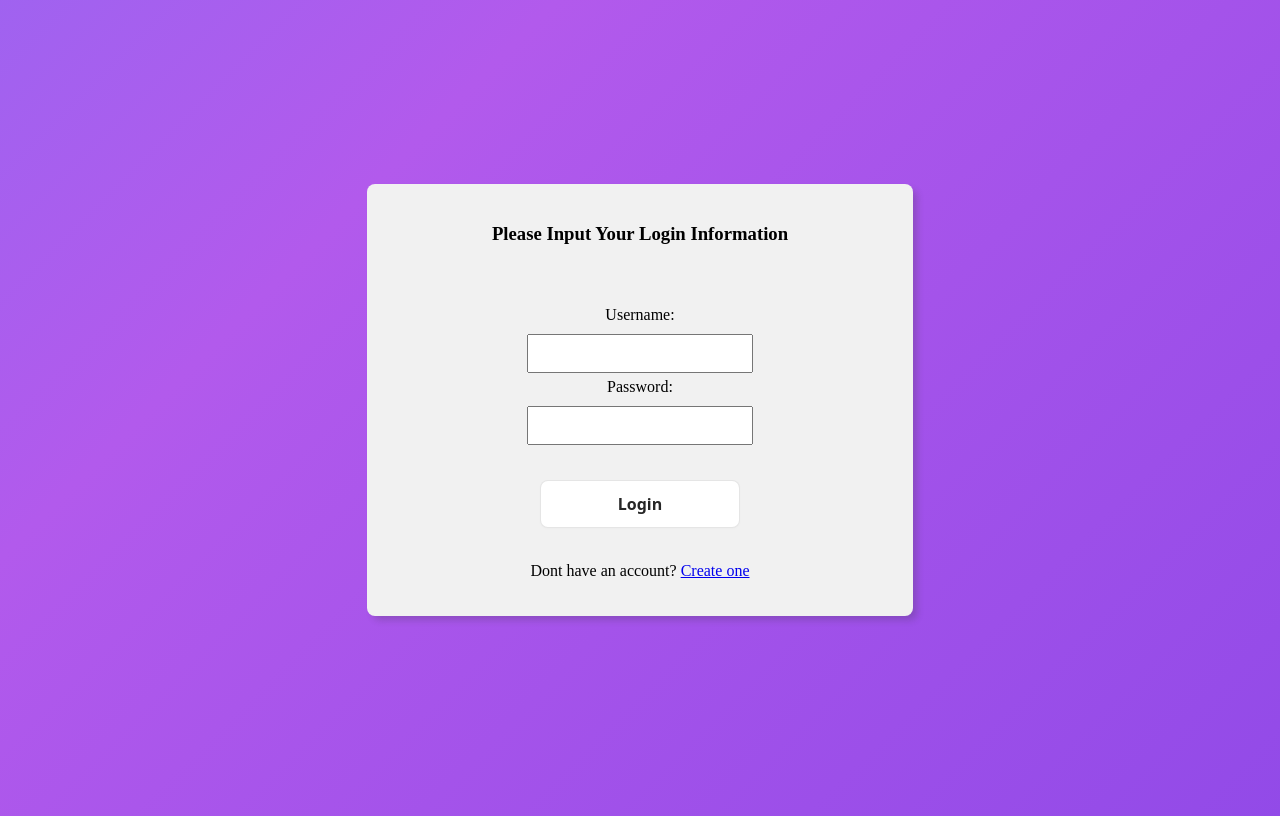
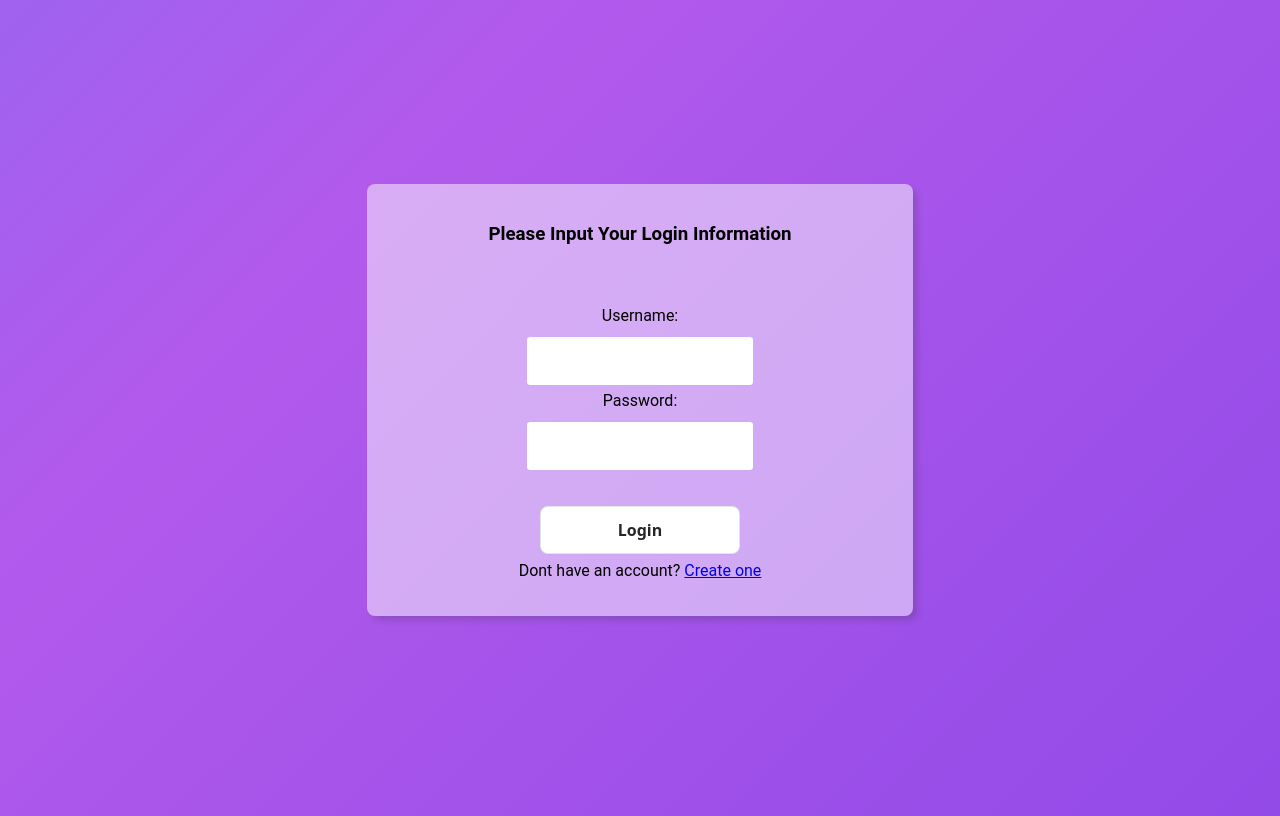
Before and after one commit to khowellmobile/practice-cs-tool, a Django app: page /login/ in a window 1280 px wide. Run offline with Django 4.2, Linux system fonts and the light colour scheme.

Commit message:
Redid style on login and account creation

```diff
--- a/cs_app/static/css/login_style.css
+++ b/cs_app/static/css/login_style.css
@@ -1,8 +1,22 @@
+html {
+    margin: 0px;
+    padding: 0px;
+
+    font-size: 16px;
+    font-family: "Roboto", sans-serif;
+}
+
+:root {
+    --primary-color: rgb(255, 255, 255, 0.5);
+}
+
 .card {
     width: 40%;
     height: 50%;
     margin: 40px auto;
     padding: 20px;
+
+    background-color: var(--primary-color);
 
     display: flex;
     flex-direction: column;
@@ -32,8 +46,18 @@ form {
 
 form > input {
     width: 40%;
-    margin: 10px 0px 5px 0px;
-    padding: 10px;
+    height: 1.25rem;
+    margin: 0.75rem 0px 0.375rem 0px;
+    padding: 0.75rem;
+
+    line-height: 1.25rem;
+    font-size: 1rem;
+    color: #333;
+    background-color: rgb(255, 255, 255);
+    border-radius: 0.2rem;
+    border: none;
+    border-bottom: 0.3rem solid transparent;
+    transition: all 0.5s;
 }
 
 form > button {
```
Also changed, not shown: cs_app/static/css/create_account_style.css (+13 -0 lines), db.sqlite3.
